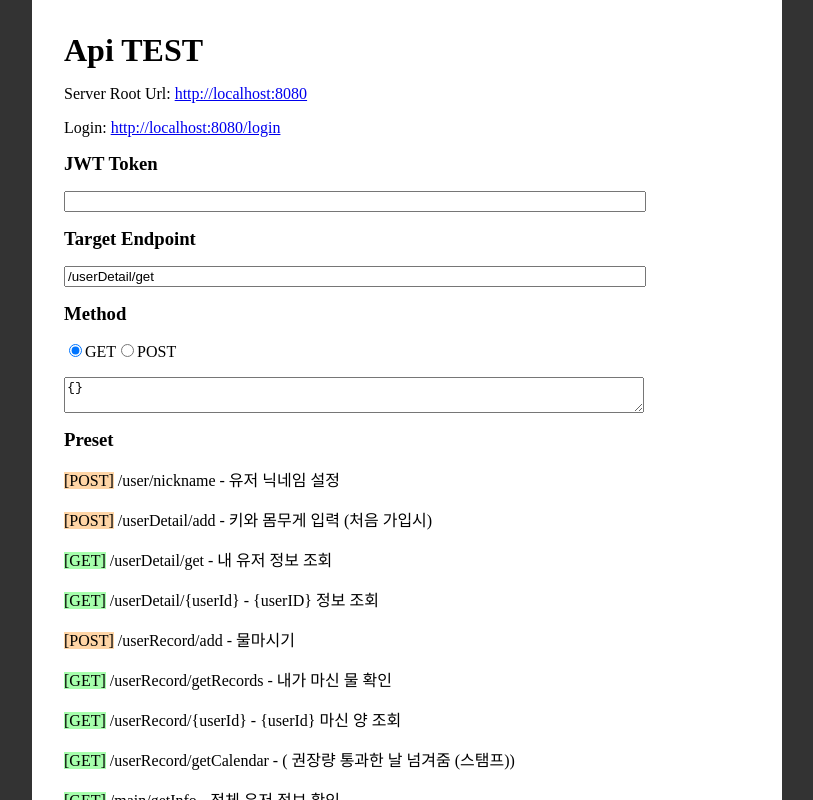
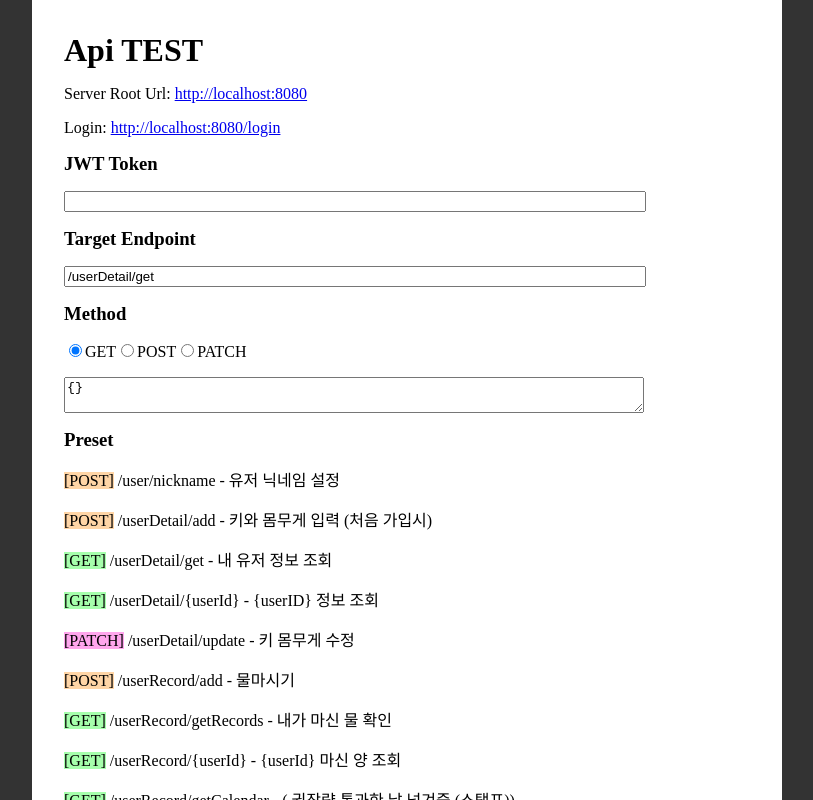
Before and after one commit to LikeLionHGU/WOMOOL_Front, a React (Vite) app: page /apitest in a window 1280 px wide. Shown: the top 800 px of the page, without its empty margins (233-1046 px from the left). Built offline with nearby package versions, Linux system fonts and the light colour scheme; a web font is replaced by a local one.

Commit message:
feat(apitest.jsx): add new backend endpoint for testing with code refactor

```diff
--- a/src/pages/ApiTest.jsx
+++ b/src/pages/ApiTest.jsx
@@ -36,6 +36,15 @@ const presets = [
     body: {},
   },
   {
+    method: "PATCH",
+    endpoint: "/userDetail/update",
+    description: "키 몸무게 수정",
+    body: {
+      height: "190.3",
+      weight: "20.2",
+    },
+  },
+  {
     method: "POST",
     endpoint: "/userRecord/add",
     description: "물마시기",
@@ -69,6 +78,12 @@ const presets = [
   },
 ];
 
+const requestColor = {
+  GET: "#a6ffac",
+  POST: "#ffd5a6",
+  PATCH: "#ffa6ed",
+};
+
 function ApiTest() {
   const [targetEndPoint, setTargetEndPoint] = useState("/userDetail/get");
   const [requestType, setRequestType] = useState("GET");
@@ -93,7 +108,9 @@ function ApiTest() {
         requestType !== "GET"
           ? JSON.stringify(JSON.parse(requestData))
           : undefined,
-    }).then((data) => data.json().then((json) => setResponseData(json)));
+    })
+      .then((data) => data.json().then((json) => setResponseData(json)))
+      .catch((e) => setResponseData(e.message));
   };
   return (
     <Container>
@@ -124,20 +141,17 @@ function ApiTest() {
         />
         <h3>Method</h3>
         <div>
-          <input
-            type="radio"
-            id="type-get"
-            checked={requestType === "GET"}
-            onClick={() => setRequestType("GET")}
-          />
-          <label for="type-get">GET</label>
-          <input
-            type="radio"
-            id="type-post"
-            checked={requestType === "POST"}
-            onClick={() => setRequestType("POST")}
-          />
-          <label for="type-post">POST</label>
+          {Object.keys(requestColor).map((rtype) => (
+            <>
+              <input
+                type="radio"
+                id={`type-${rtype}`}
+                checked={requestType === rtype}
+                onClick={() => setRequestType(rtype)}
+              />
+              <label for={`type-${rtype}`}>{rtype}</label>
+            </>
+          ))}
         </div>
         <textarea
           value={requestData}
@@ -154,8 +168,7 @@ function ApiTest() {
           >
             <span
               style={{
-                backgroundColor:
-                  preset.method === "GET" ? "#a6ffac" : "#ffd5a6",
+                backgroundColor: requestColor[preset.method],
               }}
             >
               [{preset.method}]
```
